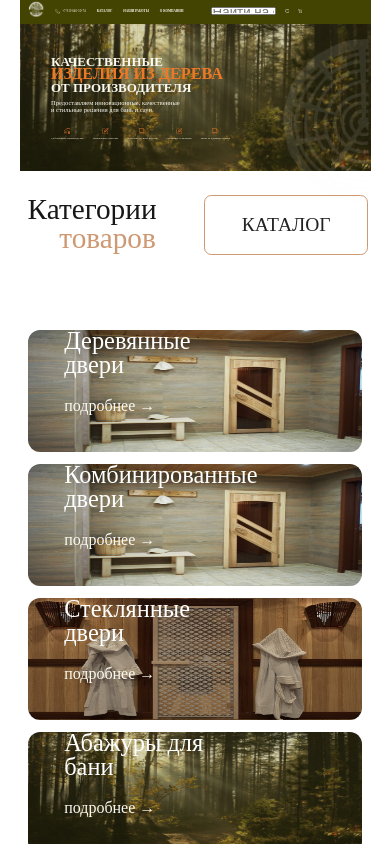
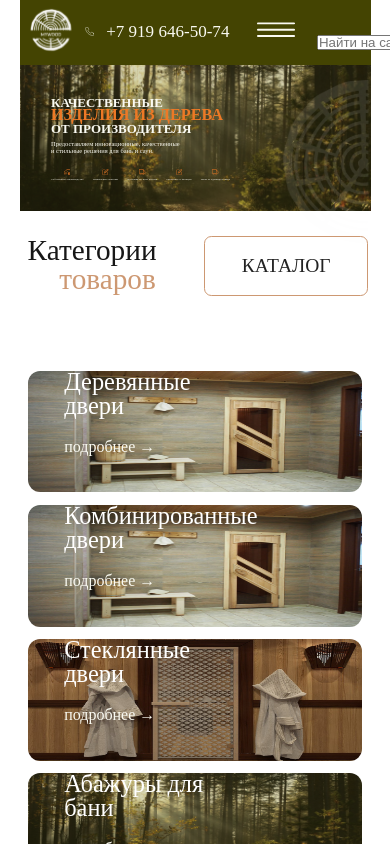
Before and after one commit to Safirenat/mywood, a Next.js app: page / in a window 390 px wide. Shown: the top 844 px of the page. Built offline with nearby package versions, Linux system fonts and the light colour scheme.

Commit message:
Адаптив Хедера

```diff
--- /dev/null
+++ b/src/app/components/icons/hamburger.tsx
@@ -0,0 +1,21 @@
+import { FC, SVGProps } from "react";
+
+interface HamburgerIconProps extends SVGProps< SVGSVGElement > {};
+
+const HamburgerIcon: FC< HamburgerIconProps > = () => {
+
+  return (
+
+    <svg width="60" height="24" viewBox="0 0 60 24">
+
+        <rect width="60" height="3" rx="1.5" fill="#FAFAF2" />
+        <rect y="10" width="60" height="3" rx="1.5" fill="#FAFAF2" />
+        <rect y="20" width="60" height="3" rx="1.5" fill="#FAFAF2" />
+
+    </svg>
+
+  );
+
+};
+
+export default HamburgerIcon;
--- a/src/app/components/ui/header/header.module.scss
+++ b/src/app/components/ui/header/header.module.scss
@@ -10,6 +10,7 @@
   background-color: #444402;
   color: #FAFAF2;
   padding: $apx-6 $apx-30 $apx-14 $apx-43;
+
 
   .left{
 
@@ -24,6 +25,13 @@
         width: $apx-80;
         height: $apx-80;
 
+        @media screen and ( max-width: 768px ) {
+
+          width: $apx-l-120;
+          height: $apx-l-150;
+
+        }
+
       }
 
     }
@@ -33,6 +41,12 @@
       display: flex;
       align-items: center;
       column-gap: $apx-54;
+
+      @media screen and ( max-width: 768px ) {
+
+        column-gap: $apx-l-54;
+
+      }
 
       .phoneWrap{
 
@@ -44,6 +58,20 @@
         font-weight: 400;
         line-height: 100%;
         white-space: nowrap;
+
+        @media screen and ( max-width: 768px ) {
+
+          font-size: $apx-l-16;
+          column-gap: $apx-l-10;
+
+        }
+
+        @media screen and ( max-width: 390px ) {
+
+          font-size: $apx-m-14;
+          column-gap: $apx-m-10;
+
+        }
 
         .phone, svg{
 
@@ -62,6 +90,13 @@
           width: $apx-24;
           height: $apx-24;
 
+          @media screen and ( max-width: 768px ) {
+
+            width: $apx-l-24;
+            height: $apx-l-24;
+
+          }
+
         }
 
       }
@@ -77,6 +112,12 @@
         line-height: 100%;
         white-space: nowrap;
         text-transform: uppercase;
+
+        @media screen and ( max-width: 768px ) {
+
+          display: none;
+
+        }
 
         div{
 
@@ -102,6 +143,19 @@
     align-items: center;
     column-gap: $apx-42;
 
+    .searchWrap{
+
+      @media screen and ( max-width: 768px ) {
+
+        flex-direction: column-reverse;
+        align-items: flex-end;
+        row-gap: $apx-l-14;
+
+      }
+
+
+    }
+
     div{
 
       display: flex;
@@ -113,21 +167,58 @@
       width: $apx-323;
       height: $apx-39;
 
+      @media screen and ( max-width: 768px ) {
+
+        width: $apx-l-323;
+        height: $apx-l-39;
+
       }
 
+    }
+
+    .iconsWrap{
+
+      display: flex;
+      align-items: center;
+      column-gap: $apx-14;
+      margin-left: $apx-42;
+
+      @media screen and ( max-width: 768px ) {
+
+        column-gap: $apx-l-14;
+        margin-left: 0;
+
+      }
+
+      .likeWrap{
+
         svg{
-
-      &:first-child{
 
           width: $apx-20;
           height: $apx-18;
 
+          @media screen and ( max-width: 768px ) {
+
+            width: $apx-l-40;
+            height: $apx-l-38;
+
           }
 
-      &:last-child{
+        }
+
+      }
+
+      .basketWrap{
+
+        svg{
 
           width: $apx-22;
           height: $apx-21;
+
+          @media screen and ( max-width: 768px ) {
+
+            width: $apx-l-42;
+            height: $apx-l-41;
 
           }
 
@@ -136,3 +227,41 @@
       }
 
     }
+
+  }
+
+}
+
+.mobileMenu {
+
+  display: flex;
+  flex-direction: column;
+  background-color: #fff;
+  position: absolute;
+  top: 100%;
+  left: 0;
+  right: 0;
+  z-index: 10;
+
+}
+
+.hamburger {
+
+  display: none !important;
+
+  @media screen and (max-width: 768px) {
+
+    display: block !important;
+    cursor: pointer;
+    margin-right: $apx-l-36;
+
+    svg{
+
+      width: $apx-l-100;
+      height: $apx-l-100;
+
+    }
+
+  }
+
+}
--- a/src/app/components/ui/header/index.tsx
+++ b/src/app/components/ui/header/index.tsx
@@ -6,6 +6,7 @@ import Logo from "../logo";
 import PhoneIcon from "../../icons/phone";
 import LikeIcon from "../../icons/like";
 import BasketIcon from "../../icons/basket";
+import HamburgerIcon from "../../icons/hamburger";
 
 const Header: FC = () => {
 
@@ -41,21 +42,37 @@ const Header: FC = () => {
 
         </div>
 
+
+
       </div>
 
       <div className = { s.right }>
 
-        <input placeholder = "Найти на сайте"/>
+        <div className = { s.hamburger }>
 
-        <div>
-
-          <LikeIcon/>
+          <HamburgerIcon />
 
         </div>
 
-        <div>
+        <div className = { s.searchWrap }>
 
-          <BasketIcon/>
+          <input placeholder = "Найти на сайте"/>
+
+          <div className = { s.iconsWrap }>
+
+            <div className = { s.likeWrap }>
+
+              <LikeIcon/>
+
+            </div>
+
+            <div className = { s.basketWrap }>
+
+              <BasketIcon/>
+
+            </div>
+
+          </div>
 
         </div>
 
```
Lines whose indentation alone changed are shown as unchanged.
